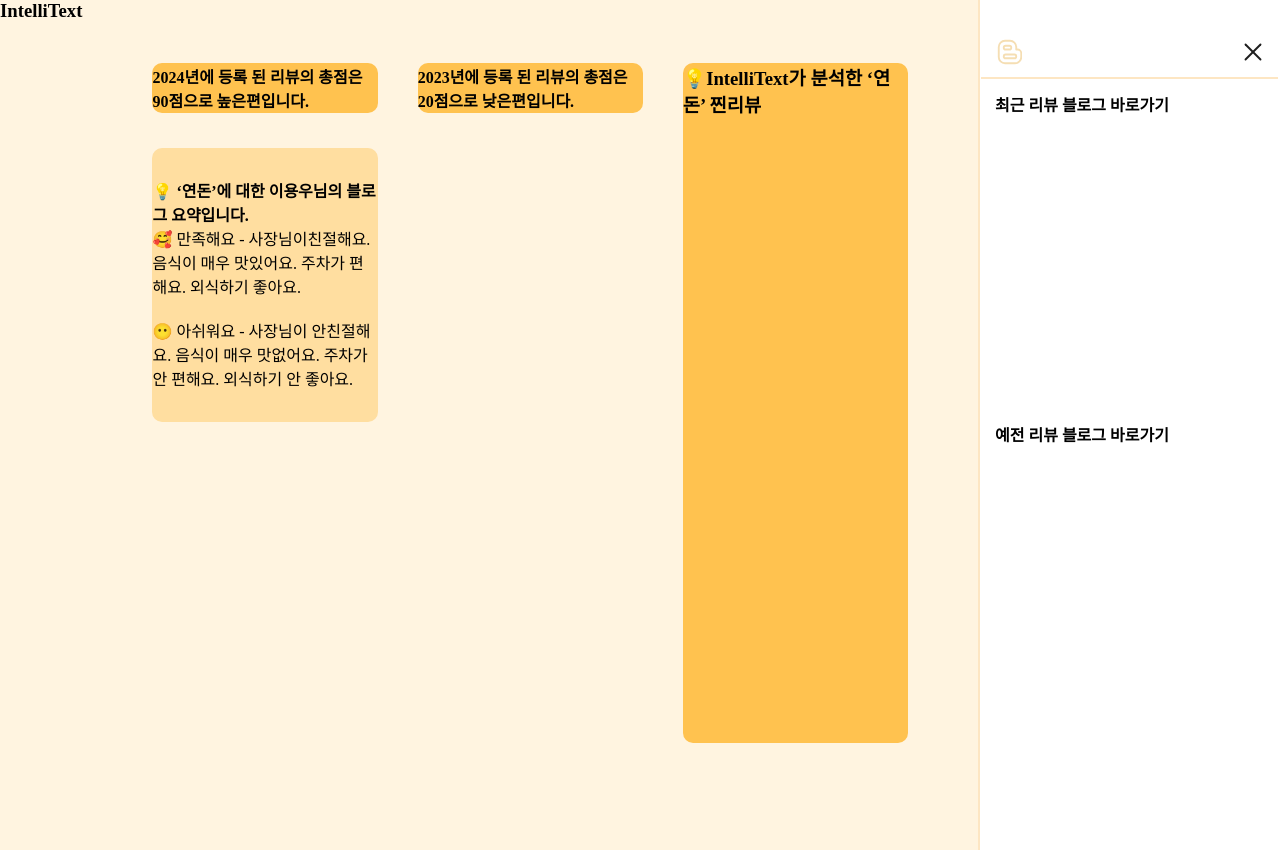
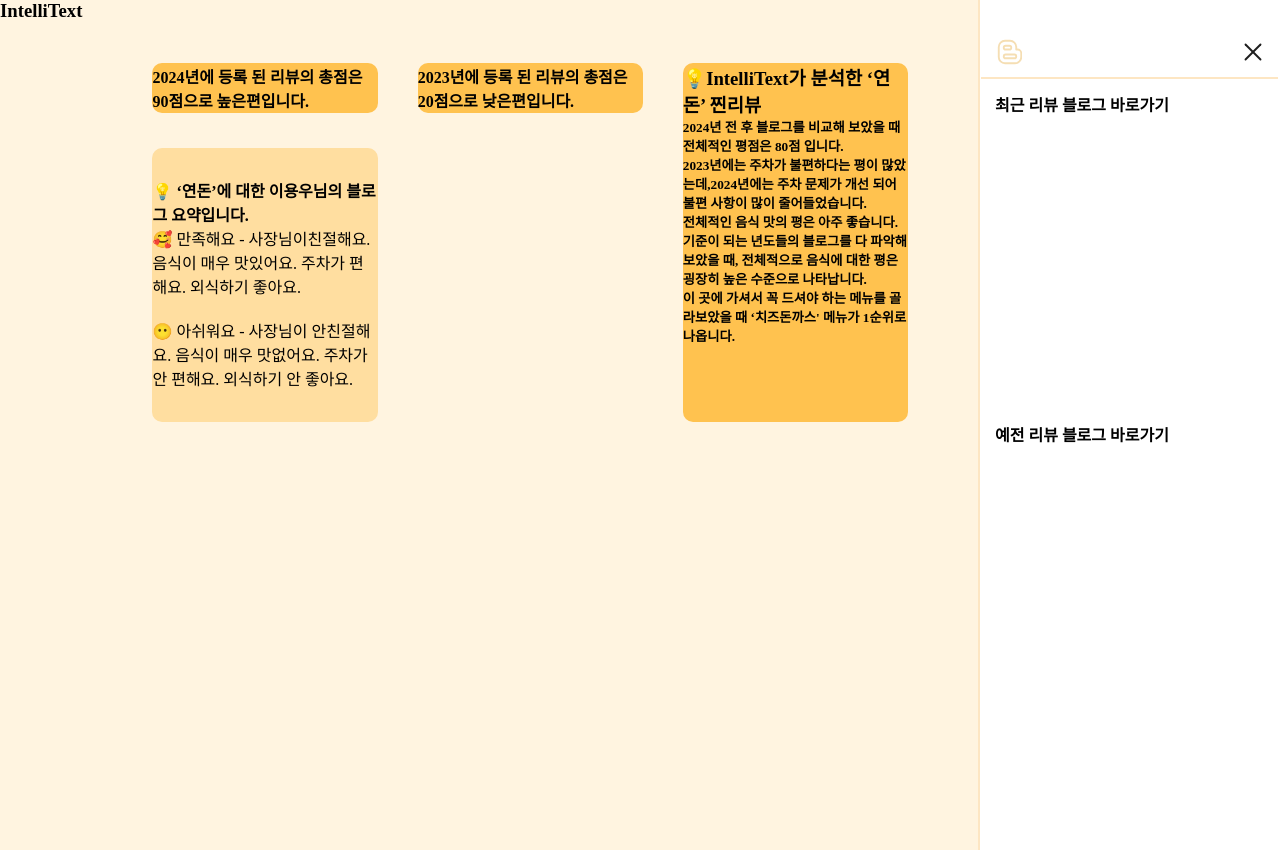
Before and after one commit to leeyouna21/mini2, a React (Create React App) app: page /sum in a window 1280 px wide. Built offline with nearby package versions, Linux system fonts and the light colour scheme; a web font is replaced by a local one.

Commit message:
무원님과 브랜치 git : :

```diff
--- a/src/assets/scss/Main/Sum.scss
+++ b/src/assets/scss/Main/Sum.scss
@@ -57,7 +57,7 @@
         height: 100%;
         .center_container {
             width: calc(100% - 140px);
-            height: 80%;
+            height: auto;
             margin: 0 auto;
             display: flex;
             margin-top: 7%;
@@ -121,23 +121,22 @@
             }
             .center_right {
                 width: 45%;
-                height: 100%;
+                height: auto;
                 background: #FFC24F;
                 border-radius: 10px;
-                .sum {
-
-                    cursor: pointer;
-                    display: flex;
-                    justify-content: center;
-                    align-items: center;
-                    width: 120px;
-                    height: 50px;
-                    background: #AED6F1;
-                    border-radius: 10px;
-                    box-shadow: 2px 2px 5px 3px #d4d4d4;
-                    h4 {
-                        color: #000;
-                        font-size: 15px;
+                .finalSum_title {
+                    h3 {}
+                    .finalSum_score {
+                        h6 {}
+                    }
+                    .finalSum_prev {
+                        h6 {}
+                    }
+                    .finalSum_tast {
+                        h6 {}
+                    }
+                    .finalSum_rec {
+                        h6 {}
                     }
                 }
             }
--- a/src/components/Main/Sum.jsx
+++ b/src/components/Main/Sum.jsx
@@ -130,13 +130,18 @@
                             <h3>💡IntelliText가 분석한 ‘연돈’ 찐리뷰</h3>
                         </div>
                         <div className="finalSum_score">
-                            <h6></h6>
+                            <h5>2024년 전 후 블로그를 비교해 보았을 때 전체적인 평점은 80점 입니다. </h5>
                         </div>
                         <div className="finalSum_prev">
-                            <h6></h6>
+                            <h5>2023년에는 주차가 불편하다는 평이 많았는데,2024년에는 주차 문제가 개선 되어 불편 사항이 많이 줄어들었습니다.</h5>
+                        </div>
+                        <div className="finalSum_tast">
+                            <h5>전체적인 음식 맛의 평은 아주 좋습니다.
+                                기준이 되는 년도들의 블로그를 다 파악해 보았을 때, 전체적으로 음식에 대한 평은 굉장히 높은 수준으로 나타납니다.
+                            </h5>
                         </div>
                         <div className="finalSum_rec">
-                            <h6></h6>
+                            <h5>이 곳에 가셔서 꼭 드셔야 하는 메뉴를 골라보았을 때 ‘치즈돈까스' 메뉴가 1순위로 나옵니다.</h5>
                         </div>
                     </div>
 
@@ -180,42 +185,6 @@
                             <div className="title">
                                 <h4>예전 리뷰 블로그 바로가기</h4>
                             </div>
-                            {/* {isScListVisible.todoList && (
-                            <div className="study_wrap" >
-                                <div className={`add_list ${TodoFocused ? 'focused' : ''}`} onClick={handleTodoFocused} onBlur={handleTodoBlur}>
-                                    {/* <div className="add_logo"></div>
-                                    <h6>
-                                        <input
-                                            type="text"
-                                            placeholder={todoinputMsgPlaceholder}
-                                            value={newTask}
-                                            onChange={handleInputChangeTodo}
-                                            onFocus={handleInputFocus}
-                                            onBlur={handleInputBlur}
-                                            onKeyPress={handleAddListEnter}
-                                        />
-                                    </h6>
-                                </div>
-                                {/* 투두 함수를 받아와서 뿌려주어야 하는 위치 시작 *
-                                <div className="my_listwrap">
-                                    {myLists.map((list, index) => list.complete == undefined &&  (
-                                        <div className="my_list" key={index}>
-                                            <div className="check_wrap">
-                                                <input
-                                                    type="checkbox"
-                                                />
-                                            </div>
-                                            <div className="chbox_wrap">
-                                                <div className="study_box">
-                                                    <h5>{list.title}</h5>
-                                                </div>
-                                            </div>
-                                        </div>
-                                        )
-                                    )}
-                                </div>
-                            </div>
-                            )} */}
                         </div>
                     </div>
                 </div>
```
